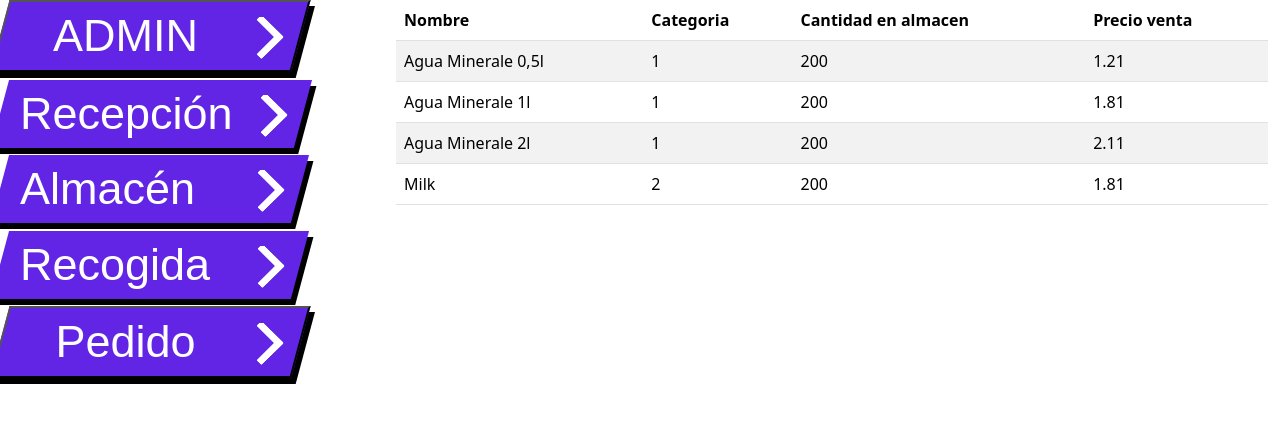
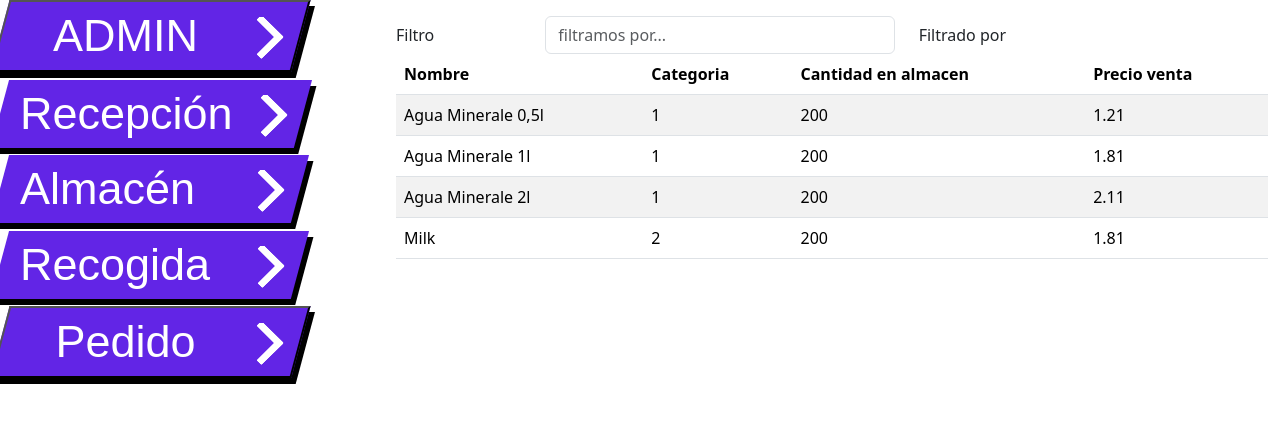
Before and after one commit to 10alexandrov/PracticaFinalCurso, an Angular app: page / in a window 1280 px wide. Shown: the top 422 px of the page. Built offline with nearby package versions, Linux system fonts and the light colour scheme.

Commit message:
anadimos pipe productFilter

```diff
--- a/src/app/components/container/conteiner/conteiner.component.html
+++ b/src/app/components/container/conteiner/conteiner.component.html
@@ -1,3 +1,23 @@
+
+<div class="card-block">
+
+  <!-- filter -->
+  <form class="form mt-3">
+    <div class="form-group row">
+      <label class="col-form-label col-sm-2 text-sm-right" for="filterDesc">
+        Filtro
+      </label>
+      <div class="col-sm-5">
+        <input type="text" [(ngModel)]="filterSearch" class="form-control"
+          name="filterDesc" id="filterDesc" placeholder="filtramos por...">
+      </div>
+      <label class="col-form-label col-sm-5">
+        Filtrado por {{filterSearch}}
+      </label>
+    </div>
+  </form>
+
+  <!--La tabla de produtos-->
   <div class="table-responsive" *ngIf ="productos && productos.length">
     <table class="table table-striped">
       <thead>
@@ -9,7 +29,7 @@
         </tr>
       </thead>
       <tbody>
-      <tr *ngFor = "let producto of productos">
+        <tr *ngFor = "let producto of productos | productFilter: filterSearch">
           <td>{{producto.p_nombre}}</td>
           <td>{{producto.p_categoria}}</td>
           <td>{{producto.p_cantidad_almacen}}</td>
@@ -19,3 +39,8 @@
       </tbody>
     </table>
   </div>
+   <!--Fin la tabla de produtos-->
+
+
+
+</div>
--- a/src/app/components/container/conteiner/conteiner.component.ts
+++ b/src/app/components/container/conteiner/conteiner.component.ts
@@ -1,11 +1,13 @@
 import { Component, OnInit } from '@angular/core';
 import { IProduct } from '../../../interfaces/iproduct';
 import { CommonModule } from '@angular/common';
+import { FormsModule } from '@angular/forms';
+import { ProductFilterPipe } from '../../../pipes/product-filter.pipe'
 
 @Component({
   selector: 'app-conteiner',
   standalone: true,
-  imports: [CommonModule,],
+  imports: [CommonModule, FormsModule, ProductFilterPipe,],
   templateUrl: './conteiner.component.html',
   styleUrl: './conteiner.component.scss'
 })
@@ -84,5 +86,9 @@ constructor () {}
 
 ngOnInit () {}
 
+// filter
+
+filterSearch = '';
+
 
 }
--- /dev/null
+++ b/src/app/pipes/product-filter.pipe.ts
@@ -0,0 +1,18 @@
+import { Pipe, PipeTransform } from '@angular/core';
+import { IProduct } from '../interfaces/iproduct';
+
+@Pipe({
+  name: 'productFilter',
+  standalone: true
+})
+export class ProductFilterPipe implements PipeTransform {
+
+  transform(productos: IProduct[], filterBy: string): IProduct[] {
+    const filter = filterBy ? filterBy.toLocaleLowerCase() : null;
+    if(filter) {
+      return productos.filter(producto => producto.p_nombre.toLocaleLowerCase().includes(filter));
+    }
+    return productos;
+  }
+
+}
```
Also changed, not shown: 1 other file (tests, documents, lock files or other folders). Lines whose indentation alone changed are shown as unchanged.
